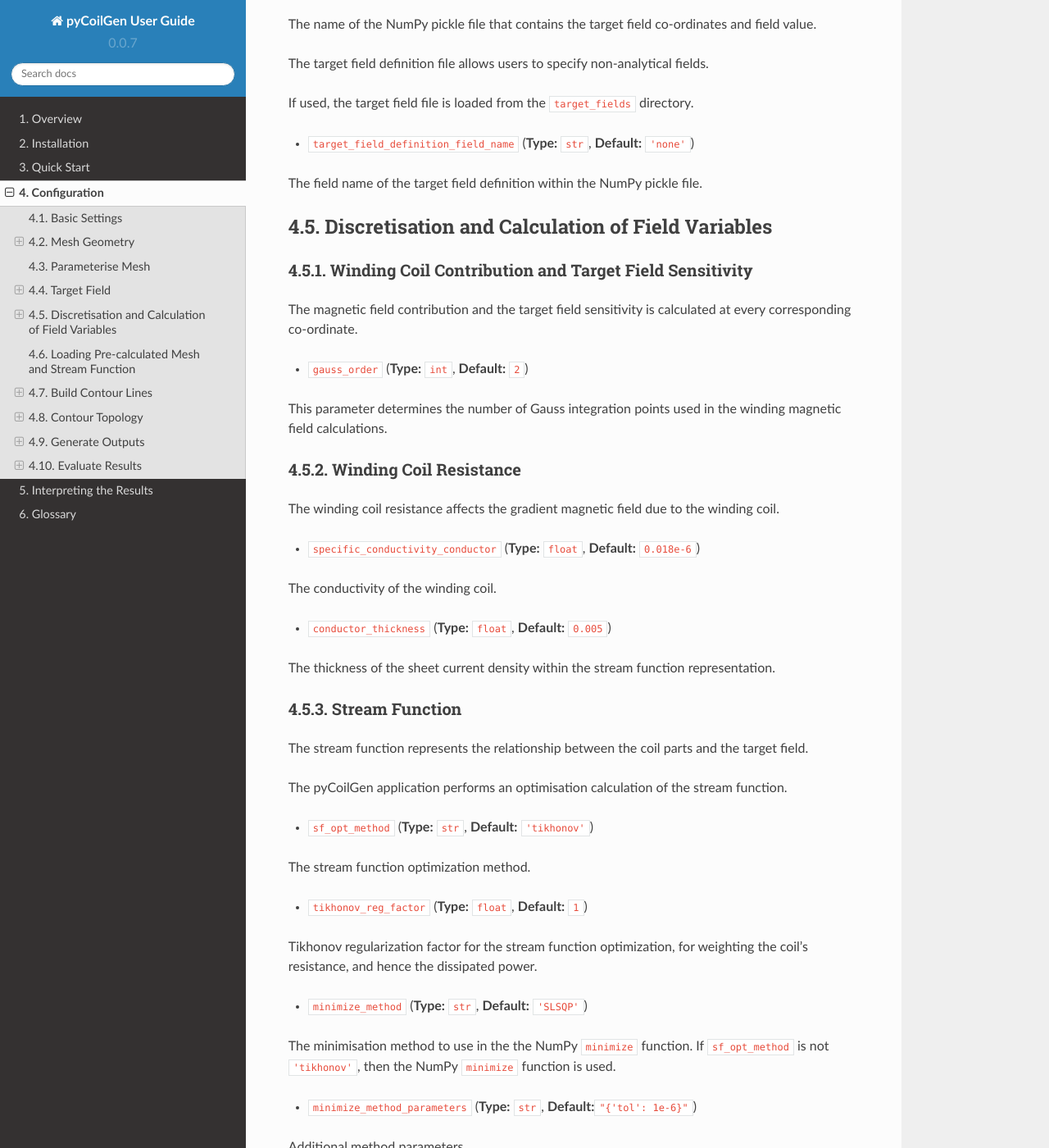
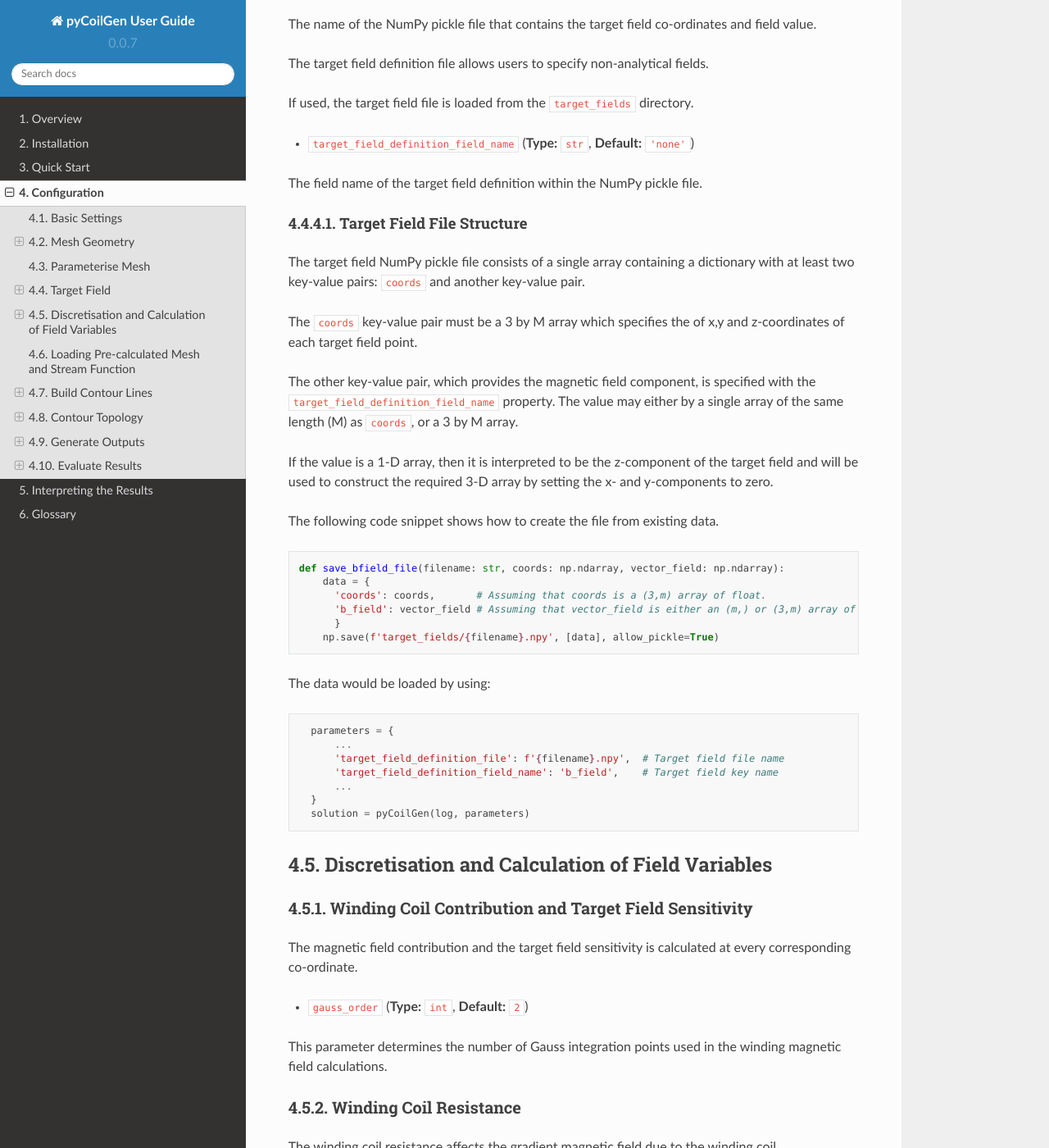
Before and after one commit to kev-m/pyCoilGen, a Sphinx documentation site: the page built from docs/source/configuration.md, in a window 1280 px wide and 1400 px high, scrolled down 5135 px. Shown: the whole window at 82% size. Built offline with Sphinx 7.4.7 and the Read the Docs theme 2.0.0, drawn with Linux system fonts in a browser that asks for light colours; some of the changed text lies outside the part shown.

Commit message:
Documenting the b-field data structure for define_target_field

````diff
--- a/docs/source/configuration.md
+++ b/docs/source/configuration.md
@@ -215,6 +215,41 @@ If used, the target field file is loaded from the `target_fields` directory.
 
 The field name of the target field definition within the NumPy pickle file.
 
+#### Target Field File Structure
+
+The target field NumPy pickle file consists of a single array containing a dictionary with at least two key-value
+pairs: `coords` and another key-value pair.
+
+The `coords` key-value pair must be a 3 by M array which specifies the of x,y and z-coordinates of each target field
+point.
+
+The other key-value pair, which provides the magnetic field component, is specified with the `target_field_definition_field_name`
+property. The value may either by a single array of the same length (M) as `coords`, or a 3 by M array.
+
+If the value is a 1-D array, then it is interpreted to be the z-component of the target field and will be used to
+construct the required 3-D array by setting the x- and y-components to zero.
+
+The following code snippet shows how to create the file from existing data.
+
+```python
+def save_bfield_file(filename: str, coords: np.ndarray, vector_field: np.ndarray):
+    data = {
+      'coords': coords,       # Assuming that coords is a (3,m) array of float.
+      'b_field': vector_field # Assuming that vector_field is either an (m,) or (3,m) array of float.
+      }
+    np.save(f'target_fields/{filename}.npy', [data], allow_pickle=True)
+```
+
+The data would be loaded by using:
+```python
+  parameters = {
+      ...
+      'target_field_definition_file': f'{filename}.npy',  # Target field file name
+      'target_field_definition_field_name': 'b_field',    # Target field key name
+      ...
+  }
+  solution = pyCoilGen(log, parameters)
+```
 ## Discretisation and Calculation of Field Variables
 
 ### Winding Coil Contribution and Target Field Sensitivity
@@ -404,7 +439,8 @@ The calculated 3D surface is stored in `layout_surface_mesh` property.
 
 This parameter describes the 2D profile of the conductor surface.
 
-The default values of `[0,0]` instructs the application to generate a 10-sided circular profile with a radius  determined by the `conductor_thickness` parameter.
+The default values of `[0,0]` instructs the application to generate a 10-sided circular profile with a radius
+specified by the `conductor_thickness` parameter.
 
 A custom shape defined by specifying the x/y co-ordinates in metres in a 2xm array of the form `[[x0, x1, x2, x3, ...], [y0, y1, y2, y3, ...]]`.
 
````
